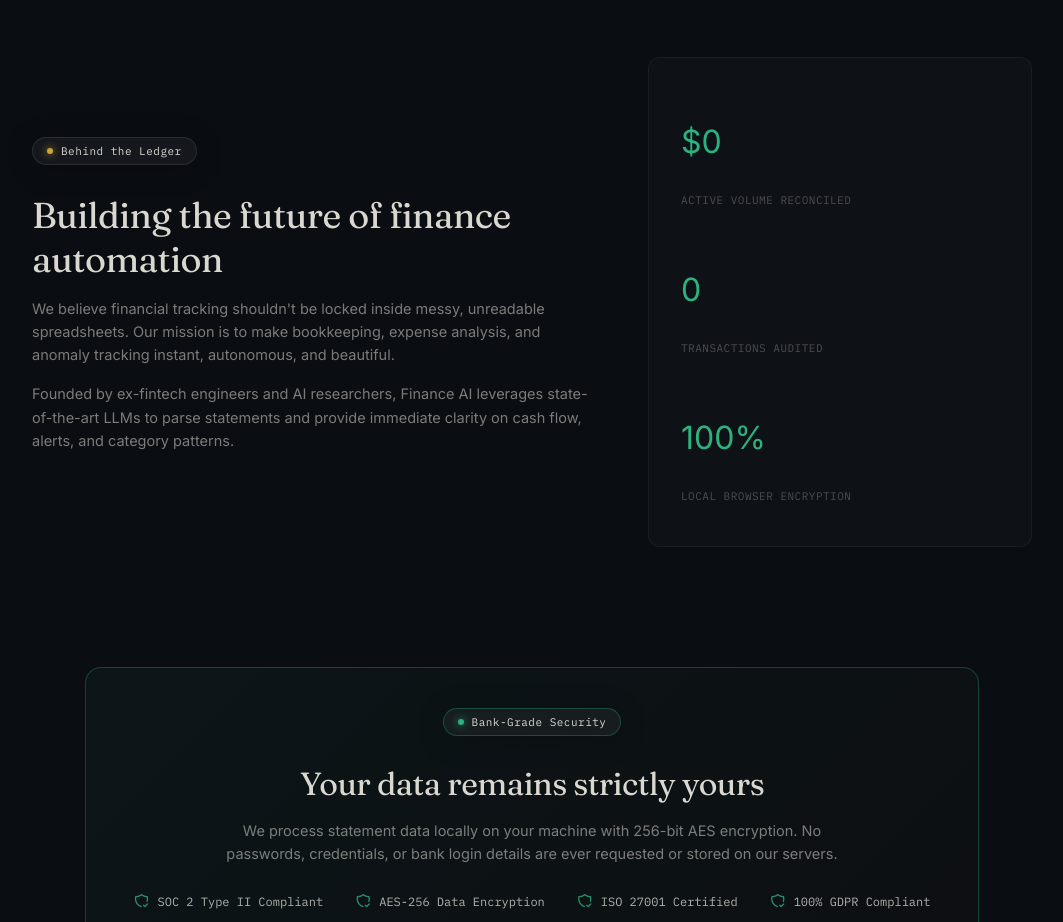
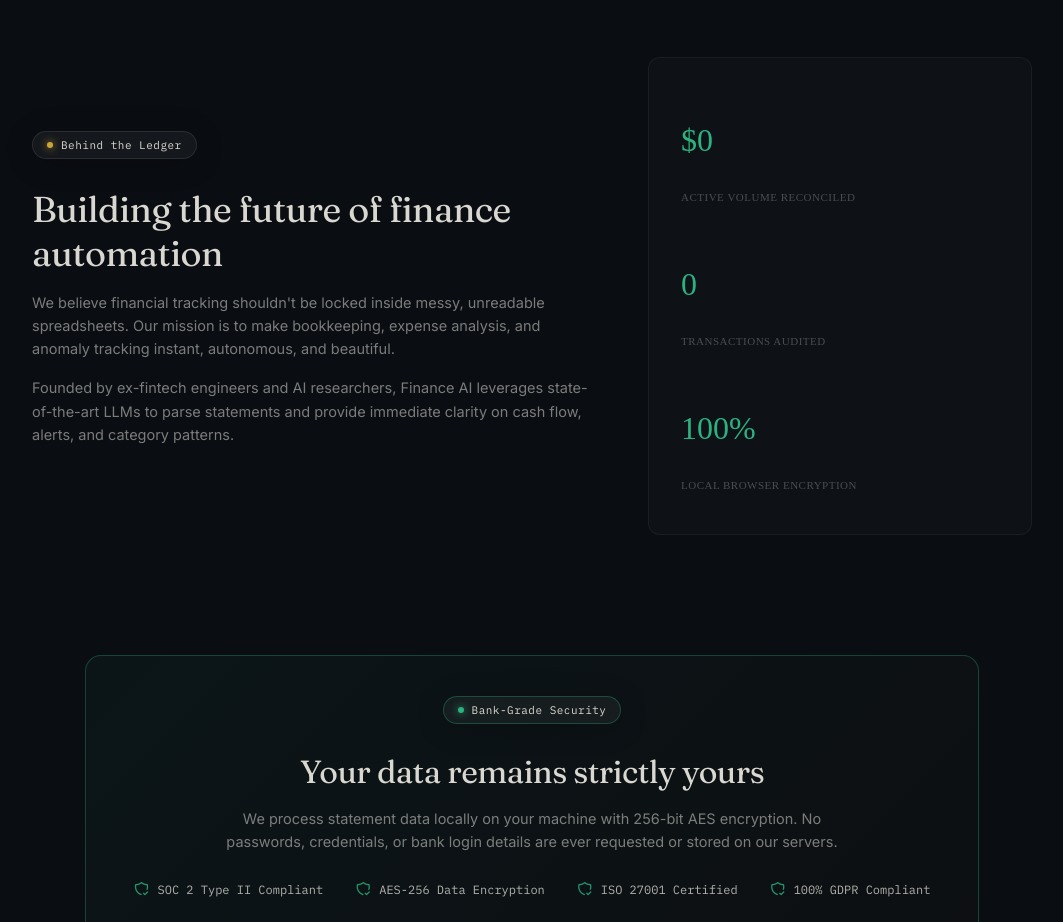
Before and after one commit to ABHI3450/Finance_automation-ai, a Next.js app: page / in a window 1280 px wide. Shown: the part 1040-1962 px from the top of the page, without its empty margins (108-1171 px from the left). Built offline with nearby package versions, Linux system fonts and the light colour scheme.

Commit message:
Update Welcome Page stats font to Times New Roman

```diff
--- a/app/page.tsx
+++ b/app/page.tsx
@@ -657,8 +657,8 @@ export default function Home() {
                 { count: "100%", label: "Local Browser Encryption" }
               ].map(({ count, label }) => (
                 <div key={label}>
-                  <p style={{ fontSize: 32, fontWeight: 300, color: "var(--green)" }}>{count}</p>
-                  <p style={{ fontSize: 11, fontFamily: "var(--font-mono)", textTransform: "uppercase", color: "var(--muted-2)", marginTop: 4, letterSpacing: 0.5 }}>{label}</p>
+                  <p style={{ fontSize: 32, fontWeight: 300, color: "var(--green)", fontFamily: "'Times New Roman', Times, Georgia, serif" }}>{count}</p>
+                  <p style={{ fontSize: 11, fontFamily: "'Times New Roman', Times, Georgia, serif", textTransform: "uppercase", color: "var(--muted-2)", marginTop: 4, letterSpacing: 0.5 }}>{label}</p>
                 </div>
               ))}
             </div>
```
